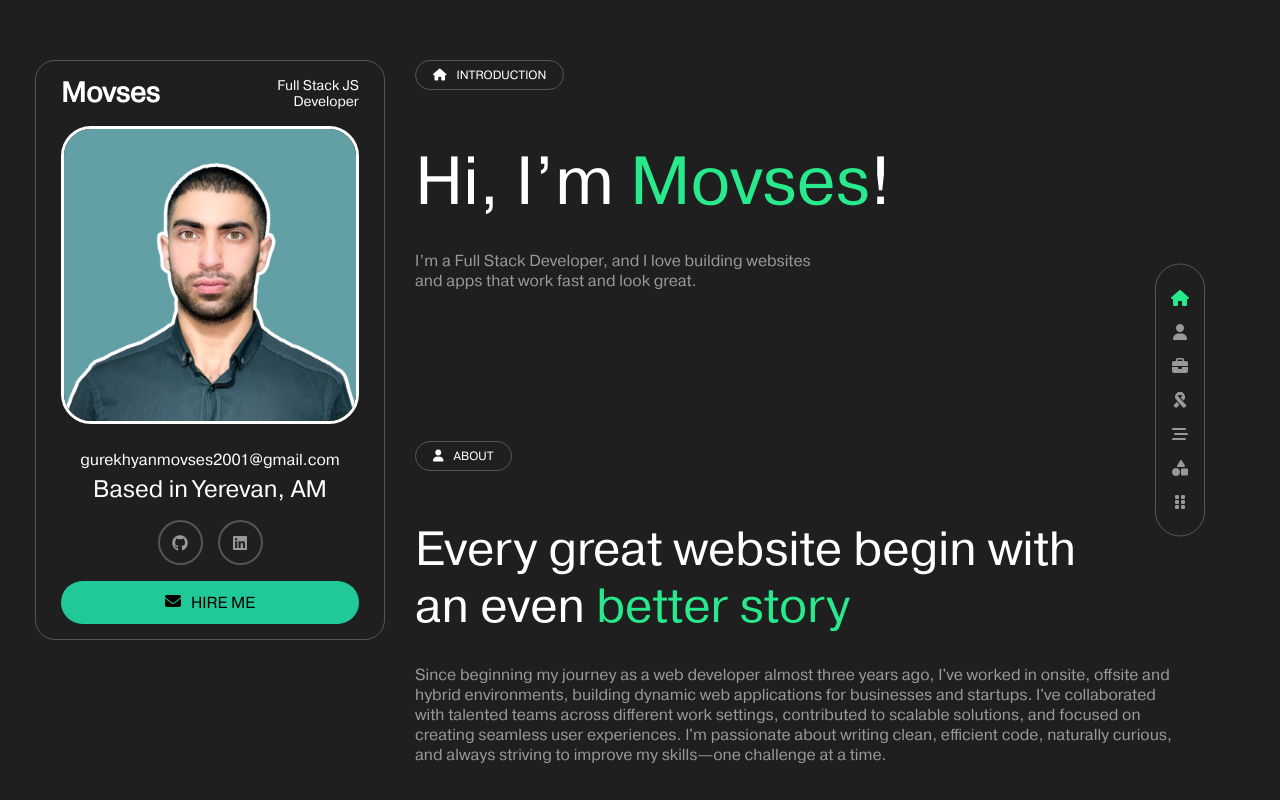
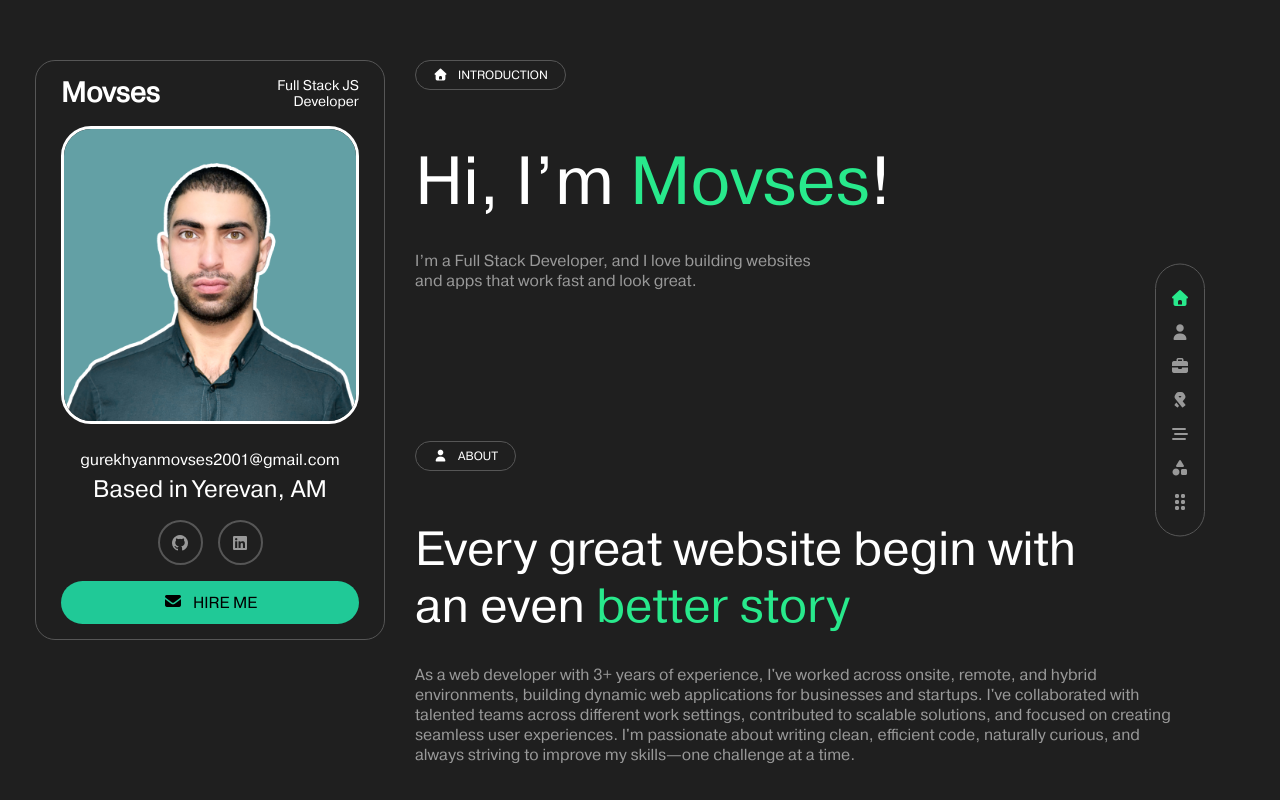
Before and after one commit to mosgurekhyan/movses-portfolio, a React (Vite) app: page / in a window 1280 px wide. Shown: the top 800 px of the page. Built offline with nearby package versions, Linux system fonts and the light colour scheme.

Commit message:
last project adding

```diff
--- a/index.html
+++ b/index.html
@@ -4,7 +4,9 @@
     <meta charset="UTF-8" />
     <link rel="icon" type="image/svg+xml" href="/profile.png" />
     <meta name="viewport" content="width=device-width, initial-scale=1.0" />
-    <link rel="stylesheet" href="https://cdnjs.cloudflare.com/ajax/libs/font-awesome/6.7.2/css/all.min.css" integrity="sha512-Evv84Mr4kqVGRNSgIGL/F/aIDqQb7xQ2vcrdIwxfjThSH8CSR7PBEakCr51Ck+w+/U6swU2Im1vVX0SVk9ABhg==" crossorigin="anonymous" referrerpolicy="no-referrer" />
+    <link rel="stylesheet" href="https://cdn.jsdelivr.net/gh/devicons/devicon@latest/devicon.min.css" />
+    <link rel="stylesheet" type='text/css' href="https://cdn.jsdelivr.net/gh/devicons/devicon@latest/devicon.min.css" />
+    <link rel="stylesheet" href="https://cdnjs.cloudflare.com/ajax/libs/font-awesome/7.0.1/css/all.min.css" integrity="sha512-2SwdPD6INVrV/lHTZbO2nodKhrnDdJK9/kg2XD1r9uGqPo1cUbujc+IYdlYdEErWNu69gVcYgdxlmVmzTWnetw==" crossorigin="anonymous" referrerpolicy="no-referrer" />
     <title>Movses's portfolio</title>
   </head>
   <body>
--- a/src/components/About/About.jsx
+++ b/src/components/About/About.jsx
@@ -8,7 +8,7 @@ function About() {
         about
       </span>
       <p className="title">Every great website begin with <br /> an even <span className='text_span'>better story</span></p>
-      <p className="about_story">Since beginning my journey as a web developer almost three years ago, I've worked in onsite, offsite and hybrid environments, building dynamic web applications for businesses and startups. I've collaborated with talented teams across different work settings, contributed to scalable solutions, and focused on creating seamless user experiences. I'm passionate about writing clean, efficient code, naturally curious, and always striving to improve my skills—one challenge at a time.</p>
+      <p className="about_story">As a web developer with 3+ years of experience, I've worked across onsite, remote, and hybrid environments, building dynamic web applications for businesses and startups. I've collaborated with talented teams across different work settings, contributed to scalable solutions, and focused on creating seamless user experiences. I'm passionate about writing clean, efficient code, naturally curious, and always striving to improve my skills—one challenge at a time.</p>
     </div>
   )
 }
--- a/src/components/HardSkills/HardSkills.css
+++ b/src/components/HardSkills/HardSkills.css
@@ -1,11 +1,9 @@
 .skills {
     width: 100%;
     height: fit-content;
-    display: flex;
-    flex-wrap: wrap;
-    justify-content: space-between;
-    row-gap: 35px;
-    column-gap: 20px;
+    gap: 30px;
+    display: grid;
+    grid-template-columns: repeat(5, 1fr);
 }
 
 .skill {
@@ -16,12 +14,12 @@
     flex-direction: column;
     gap: 10px;
     align-items: center;
-    width: 100px;
+    min-width: 0;
 }
 
 .skill i {
     color: #20c997;
-    font-size: 50px;
+    font-size: 60px;
 }
 
 .skill_name {
@@ -31,14 +29,9 @@
 }
 
 @media (320px <= width <= 600px) {
-    .skills {
-        row-gap: 25px;
-    }
-
     .skill {
         padding: 10px;
         gap: 5px;
-        width: 80px;
     }
 
     .skill i {
@@ -50,14 +43,21 @@
     }
 }
 
+@media (320px <= width <= 400px) {
+    .skills {
+        grid-template-columns: repeat(2, 1fr);
+    }
+}
+
+@media (401px <= width <= 600px) {
+    .skills {
+        grid-template-columns: repeat(3, 1fr);
+    }
+}
+
 @media (601px <= width <= 900px) {
-    .skills {
-        row-gap: 30px;
-    }
-
     .skill {
         padding: 10px;
-        width: 85px;
     }
 
     .skill i {
@@ -69,7 +69,7 @@
     }
 }
 
-@media (1821px <= width) {
+/* @media (1821px <= width) {
     .skills {
         row-gap: 40px;
         column-gap: 30px;
@@ -87,4 +87,4 @@
     .skill_name {
         font-size: 16px;
     }
-}
+} */
--- a/src/components/SoftSkills/SoftSkills.css
+++ b/src/components/SoftSkills/SoftSkills.css
@@ -1,4 +1,4 @@
-.skills {
+/* .skills {
     width: 100%;
     height: fit-content;
     display: flex;
@@ -87,4 +87,4 @@
     .skill_name {
         font-size: 16px;
     }
-}
+} */
--- a/src/constants/hardSkills.js
+++ b/src/constants/hardSkills.js
@@ -20,9 +20,19 @@ export const HARD_SKILLS  = [
     icon: 'fa-brands fa-react'
   },
   {
+    id: '61',
+    name: 'Next.js',
+    icon: 'devicon-nextjs-plain'
+  },
+  {
     id: '5',
     name: 'Node',
     icon: 'fa-brands fa-node'
+  },
+  {
+    id: '66',
+    name: 'Nest.js',
+    icon: 'devicon-nestjs-plain'
   },
   {
     id: '6',
--- a/src/constants/specializations.js
+++ b/src/constants/specializations.js
@@ -3,13 +3,13 @@ export const SPECIALIZATIONS = [
     id: '1',
     title: 'Frontend',
     text: 'I build unique and creative frontend experiences using React and modern web technologies',
-    projects: 30
+    projects: 40
   },
   {
     id: '2',
     title: 'Backend',
     text: 'I develop secure and scalable backend systems using Node.js',
-    projects: 25
+    projects: 30
   },
   {
     id: '3',
--- a/src/constants/works.js
+++ b/src/constants/works.js
@@ -1,5 +1,5 @@
 import img1 from '../assets/images/nexoos.png'
-// import img2 from '../assets/images/qodprocy.png'
+import img5 from '../assets/images/dk.png'
 import img3 from '../assets/images/simplex.png'
 import img4 from '../assets/images/boiler.png'
 import img6 from '../assets/images/wine.png'
@@ -9,6 +9,12 @@ import img9 from '../assets/images/gegabyte.png'
 import img10 from '../assets/images/yootools.png'
 
 export const WORKS = [
+  {
+    id: '82',
+    link: 'https://dktennisfoundation.com',
+    name: 'DK Tennis Development Foundation',
+    img: img5
+  },
   {
     id: '81',
     link: 'https://yoo.tools',
@@ -39,12 +45,6 @@ export const WORKS = [
     name: 'Nexoos Web & Marketing',
     img: img1
   },
-  // {
-  //   id: '2',
-  //   link: 'https://qodprocy.com',
-  //   name: 'Qo Dprocy Educational Institution',
-  //   img: img2
-  // },
   {
     id: '3',
     link: 'https://www.simplex.com',
```
Also changed, not shown: src/assets/images/dk.png (added), src/assets/images/qodprocy.png (deleted).
